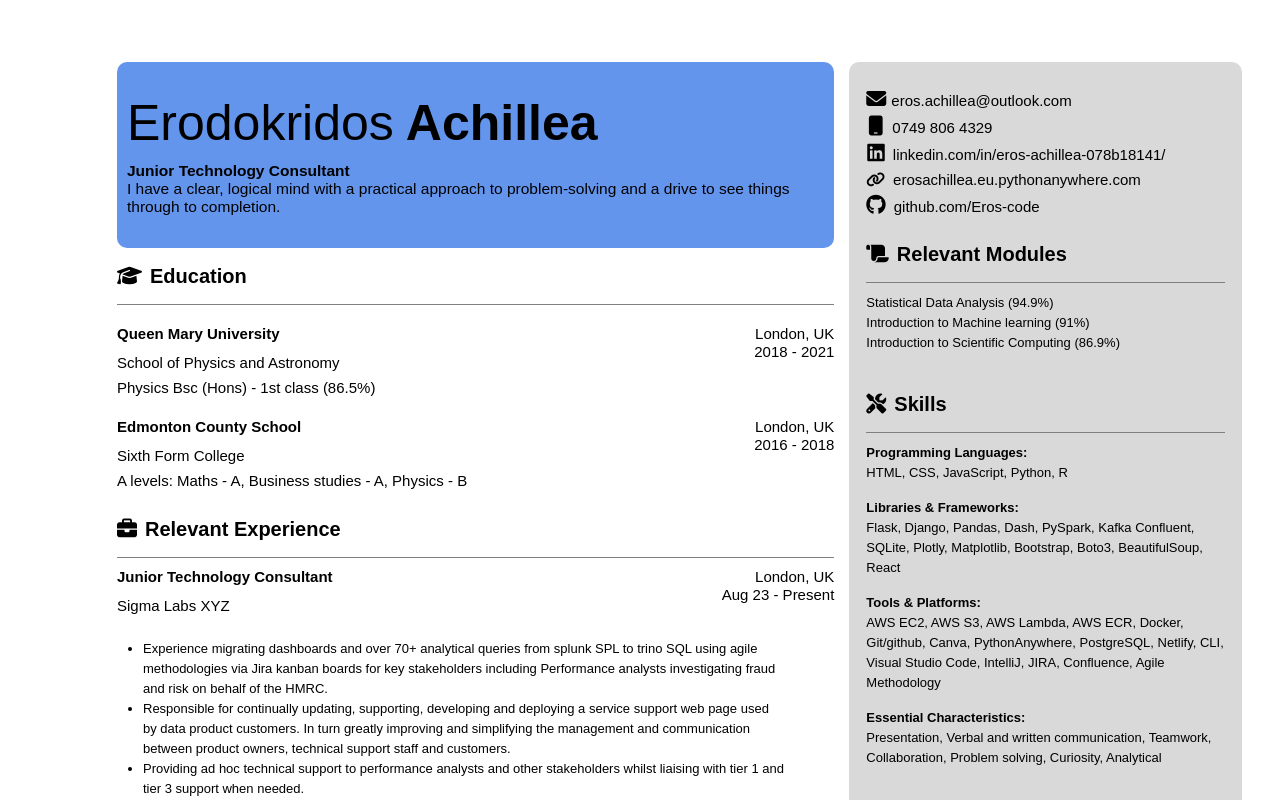
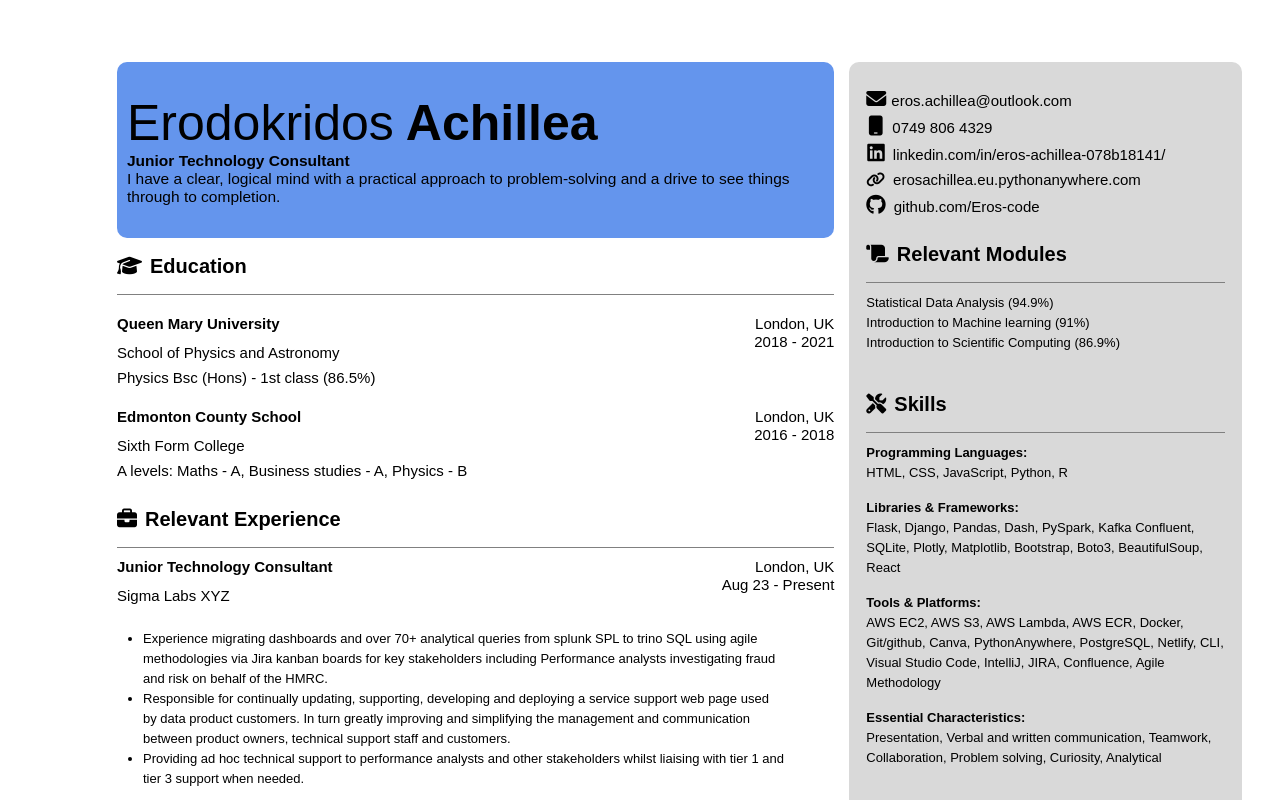
Before and after one commit to Eros-code/Eros-react-cv, a React (Vite) app in the folder my-first-vite-project/: page / in a window 1280 px wide. Shown: the top 800 px of the page. Built offline with nearby package versions, Linux system fonts and the light colour scheme.

Commit message:
move job-title up

```diff
--- a/my-first-vite-project/src/App.css
+++ b/my-first-vite-project/src/App.css
@@ -84,6 +84,7 @@
 
 #job-title {
   margin-left: 0px;
+  margin-top: -10px;
 }
 
 .eros-name {
```
